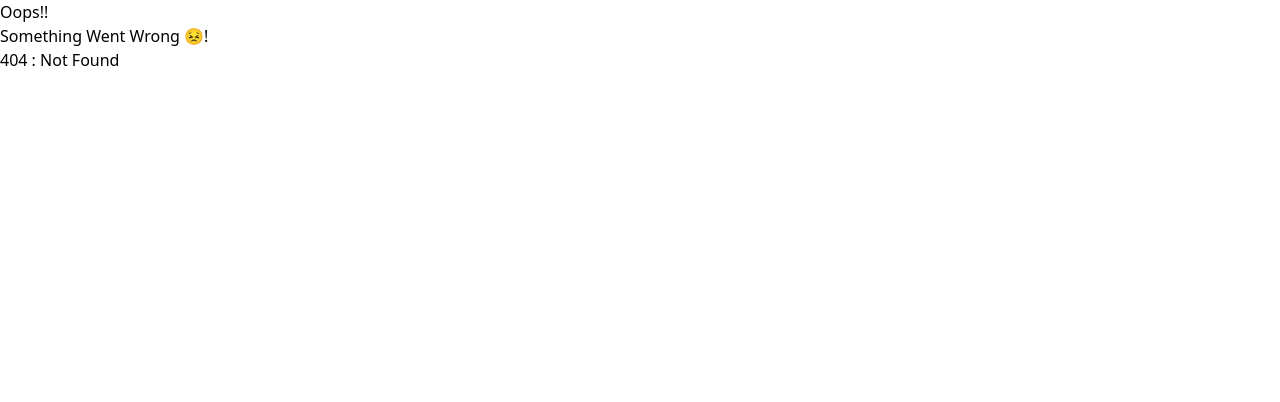
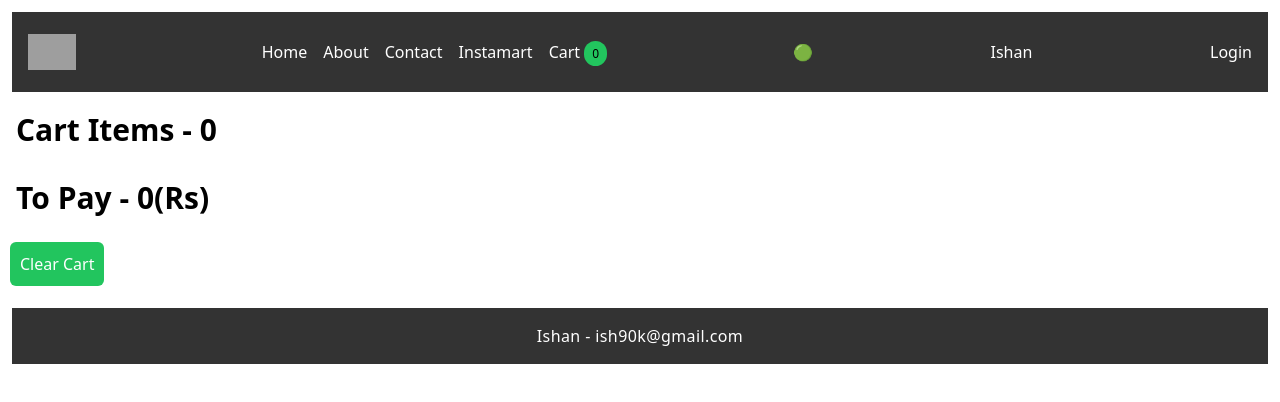
Before and after one commit to Ishanz0/Namaste-React, a React (Vite) app: page /cart in a window 1280 px wide. Before the commit this address had no page. Shown: the top 402 px of the page. Built offline with nearby package versions, Linux system fonts and the light colour scheme; grey boxes are pictures that could not be loaded.

Commit message:
Chapter - 12 Redux Store

```diff
--- a/package.json
+++ b/package.json
@@ -26,8 +26,10 @@
     "tailwindcss": "^3.2.4"
   },
   "dependencies": {
+    "@reduxjs/toolkit": "^1.9.2",
     "react": "^18.2.0",
     "react-dom": "^18.2.0",
+    "react-redux": "^8.0.5",
     "react-router-dom": "^6.7.0"
   },
   "browserslist": [
--- /dev/null
+++ b/src/components/Cart.js
@@ -0,0 +1,73 @@
+import { useSelector } from "react-redux";
+import { img_cdn_url } from "../constants";
+import { useEffect, useState } from "react";
+import { useDispatch } from "react-redux";
+import { clearCart, removeItem } from "../utils/cartSlice";
+
+const Cart = () => {
+  const cartItems = useSelector((store) => store.cart.items);
+  const [total, setTotal] = useState(0);
+  const dispatch = useDispatch();
+
+  const handleClearCart = () => {
+    dispatch(clearCart());
+  };
+
+  const handleRemoveItem = (item) => {
+    dispatch(removeItem(item));
+  };
+
+  useEffect(() => {
+    let newTotal = 0;
+    cartItems.forEach((item) => {
+      newTotal += item.price;
+    });
+    setTotal(newTotal);
+  }, [cartItems]);
+
+  return (
+    <>
+      <h1 className="font-bold text-3xl p-2 m-2">
+        Cart Items - {cartItems.length}
+      </h1>
+      <div className="flex flex-wrap">
+        {cartItems.map((item) => (
+          <div
+            key={item.id}
+            className="bg-card-color w-64 rounded-lg shadow-md p-4 m-4 flex flex-col items-center"
+          >
+            <img
+              className="w-full"
+              src={img_cdn_url + item.cloudinaryImageId}
+            />
+            <div className="h-16 justify-center text-xl">
+              <h3>{item.name}</h3>
+            </div>
+            <div className="text-xl">Price: {item.price / 100}</div>
+            <div className="my-2">
+              <button
+                className="p-2 text-white rounded-md bg-green-500 border-none outline-none cursor-pointer text-base font-normal transition-bg-ease-in-out duration-300 hover:bg-green-700"
+                onClick={() => handleRemoveItem(item)}
+              >
+                Remove
+              </button>
+            </div>
+          </div>
+        ))}
+      </div>
+      <div className="p-2 m-2 font-bold">
+        <h1 className="text-3xl">To Pay - {total / 100}(Rs)</h1>
+      </div>
+      <div>
+        <button
+          className="p-2.5 m-2.5 text-white rounded-md bg-green-500 border-none outline-none cursor-pointer text-base font-normal transition-bg-ease-in-out duration-300 hover:bg-green-700"
+          onClick={() => handleClearCart()}
+        >
+          Clear Cart
+        </button>
+      </div>
+    </>
+  );
+};
+
+export default Cart;
--- a/src/components/Footer.js
+++ b/src/components/Footer.js
@@ -5,9 +5,9 @@ const Footer = () => {
   const { user } = useContext(userContext);
 
   return (
-    <footer class="p-4 m-3 h-14 bg-custom-bg-color text-white">
-      <div class="container mx-auto">
-        <h4 class="text-center font-medium tracking-wide">
+    <footer className="p-4 m-3 h-14 bg-custom-bg-color text-white">
+      <div className="container mx-auto">
+        <h4 className="text-center font-medium tracking-wide">
           {user.name} - {user.email}
         </h4>
       </div>
--- a/src/components/Header.js
+++ b/src/components/Header.js
@@ -2,6 +2,7 @@ import { useState, useContext } from "react";
 import { Link } from "react-router-dom";
 import useOnline from "../utils/useOnline";
 import userContext from "../utils/userContext";
+import { useSelector } from "react-redux";
 
 const Title = () => (
   <a href="/">
@@ -17,6 +18,7 @@ const Header = () => {
   const [isLoggedIn, setIsLoggedIn] = useState(false);
   const isOnline = useOnline();
   const { user } = useContext(userContext);
+  const cartItems = useSelector((store) => store?.cart?.items);
 
   return (
     <div className="flex items-center justify-between p-4 h-20 bg-custom-bg-color text-white m-3">
@@ -50,7 +52,14 @@ const Header = () => {
               Instamart
             </Link>
           </li>
-          <li className="inline-block p-2 cursor-pointer">Cart</li>
+          <li className="inline-block p-2 cursor-pointer">
+            <Link to="/cart" className="underline-none hover:text-indigo-700">
+              Cart
+              <span className="bg-green-500 text-black text-xs rounded-full px-2 py-1 ml-1">
+                {cartItems?.length}
+              </span>
+            </Link>
+          </li>
         </ul>
       </div>
       <h1>{isOnline ? "🟢" : "🔴"}</h1>
--- a/src/components/RestaurantMenu.js
+++ b/src/components/RestaurantMenu.js
@@ -2,40 +2,57 @@ import { useParams } from "react-router-dom";
 import { img_cdn_url } from "../constants";
 import useRestaurantMenu from "../utils/useRestaurantMenu";
 import Shimmer from "./Shimmer";
+import { addItem } from "../utils/cartSlice";
+import { useDispatch } from "react-redux";
 
 const RestaurantMenu = () => {
   const { resId } = useParams();
 
   const restaurant = useRestaurantMenu(resId);
 
+  const dispatch = useDispatch();
+
+  // const handleAddItem = () => {
+  //   dispatch(addItem("banana"));
+  // };
+
+  const addFoodItem = (item) => {
+    dispatch(addItem(item));
+  };
+
   return !restaurant ? (
     <Shimmer />
   ) : (
-    <div className="flex flex-col items-center p-5 rounded-lg m-2.5 bg-card-color">
-      <div className="text-3xl font-bold mb-2.5"> {restaurant?.name} </div>
+    <div className="flex flex-col items-center p-10 rounded-lg m-5 bg-card-color shadow-lg">
+      <div className="text-3xl font-bold mb-5 text-center">
+        {restaurant?.name}
+      </div>
       <img
         src={
           restaurant?.cloudinaryImageId &&
-          img_cdn_url + restaurant?.cloudinaryImageId
+          `${img_cdn_url}${restaurant?.cloudinaryImageId}`
         }
-        className="w-full max-w-xs mb-2.5"
+        className="w-full max-w-sm mb-5 rounded-lg"
       />
-      <div className="text-xl mb-2.5 text-yellow-400">
-        {" "}
-        {restaurant?.avgRating} stars
-      </div>
-      <div className="text-xl text-green-600 mb-2.5">
-        {" "}
-        {restaurant?.costForTwoMsg}{" "}
-      </div>
-      <div className="flex flex-col items-center p-5">
-        <h1 className="font-bold mb-2.5 text-3xl"> Menu </h1>
-        {console.log(restaurant?.menu?.items)}
-        <ul className="m-0 p-0 list-none w-80">
+      <div className="flex flex-col items-center p-5 text-center">
+        <div className="text-xl mb-5 text-yellow-400">
+          {restaurant?.avgRating} <span className="text-yellow-600">stars</span>
+        </div>
+        <div className="text-xl text-green-600 mb-5">
+          {restaurant?.costForTwoMsg}
+        </div>
+        <h1 className="font-bold mb-5 text-3xl">Menu</h1>
+        <ul className="flex flex-col items-center list-none w-80">
           {restaurant?.menu?.items &&
             Object.values(restaurant?.menu?.items).map((item) => (
-              <li className="mb-2.5 text-center text-xl" key={item.id}>
+              <li className="mb-5 text-xl" key={item.id}>
                 {item.name}
+                <button
+                  className="bg-yellow-400 hover:bg-yellow-500 text-white font-bold p-2 m-2 rounded-full transform hover:-translate-y-1 hover:scale-110"
+                  onClick={() => addFoodItem(item)}
+                >
+                  Add item
+                </button>
               </li>
             ))}
         </ul>
--- a/src/components/Shimmer.js
+++ b/src/components/Shimmer.js
@@ -6,7 +6,6 @@ const Shimmer = () => {
           type="text"
           placeholder=""
           className="py-2 px-4 ml-2.5 mr-1 rounded border-none outline-none text-base text-white bg-custom-bg-color shadow-md"
-          value=""
         />
         <button className="py-2 px-4 text-white rounded-md bg-green-500 border-none outline-none cursor-pointer text-base font-normal transition-bg-ease-in-out duration-300 hover:bg-green-700">
           Search
--- /dev/null
+++ b/src/utils/cartSlice.js
@@ -0,0 +1,23 @@
+import { createSlice } from "@reduxjs/toolkit";
+
+const cartSlice = createSlice({
+  name: "cart",
+  initialState: {
+    items: [],
+  },
+  reducers: {
+    addItem: (state, action) => {
+      state.items.push(action.payload);
+    },
+    removeItem: (state, action) => {
+      state.items = state.items.filter((item) => item.id !== action.payload.id);
+    },
+    clearCart: (state) => {
+      state.items = [];
+    },
+  },
+});
+
+export const { addItem, removeItem, clearCart } = cartSlice.actions;
+
+export default cartSlice.reducer;
--- /dev/null
+++ b/src/utils/store.js
@@ -0,0 +1,10 @@
+import { configureStore } from "@reduxjs/toolkit";
+import cartSlice from "./cartSlice";
+
+const store = configureStore({
+  reducer: {
+    cart: cartSlice,
+  },
+});
+
+export default store;
```
Also changed, not shown: src/App.js (+9 -2 lines), 1 other file (tests, documents, lock files or other folders).
